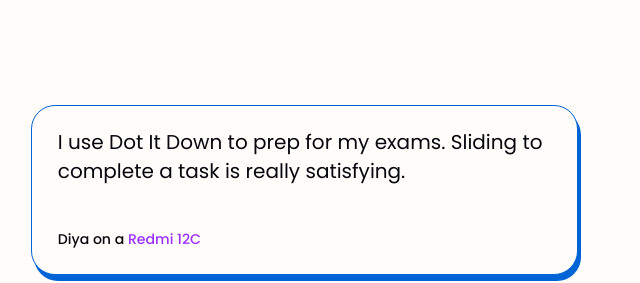
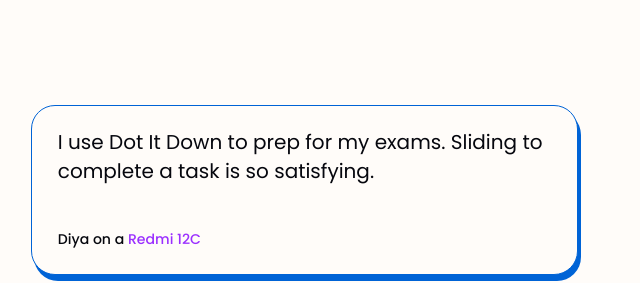
Before and after one commit to ammanin/DotItDownWebsite, a website: page index.html in a window 1280 px wide. Shown: the part 4480-4763 px from the top of the page, 628-1268 px from the left. Drawn offline with Linux system fonts and the light colour scheme.

Commit message:
Update index.html

```diff
--- a/index.html
+++ b/index.html
@@ -340,7 +340,7 @@
                         <figcaption>Tracey on an <span class="say-device">Iphone 17</span></figcaption>
                     </figure>
                     <figure class="say-card">
-                        <blockquote>I use Dot It Down to prep for my exams. Sliding to complete a task is really satisfying.</blockquote>
+                        <blockquote>I use Dot It Down to prep for my exams. Sliding to complete a task is so satisfying.</blockquote>
                         <figcaption>Diya on a <span class="say-device">Redmi 12C</span></figcaption>
                     </figure>
                     <figure class="say-card">
```
